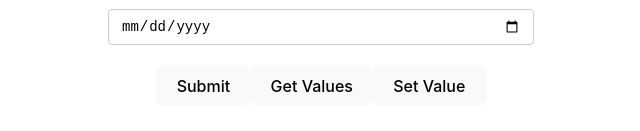
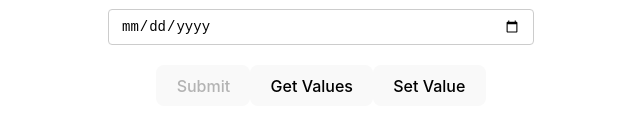
Before and after one commit to MirosBL45/react-hook-forms, a React (Vite) app: page / in a window 1280 px wide. Shown: the part 967-1098 px from the top of the page, without its empty margins (319-959 px from the left). Built offline with nearby package versions, Linux system fonts and the light colour scheme; no server answers.

Commit message:
isValid form

```diff
--- a/src/App.css
+++ b/src/App.css
@@ -34,3 +34,7 @@ input[type='date'] {
 .form-control {
   margin-bottom: 20px;
 }
+
+.disabled {
+  cursor: not-allowed;
+}
--- a/src/components/YouTubeForm.tsx
+++ b/src/components/YouTubeForm.tsx
@@ -1,4 +1,4 @@
-import { useForm, useFieldArray } from 'react-hook-form';
+import { useForm, useFieldArray, FieldErrors } from 'react-hook-form';
 import { DevTool } from '@hookform/devtools';
 // import { useEffect } from 'react';
 
@@ -54,10 +54,20 @@ export default function YouTubeForm() {
     setValue,
   } = formDeal;
 
-  const { errors, isSubmitting, touchedFields, dirtyFields, isDirty } =
-    formState;
+  const {
+    errors,
+    isSubmitting,
+    touchedFields,
+    dirtyFields,
+    isDirty,
+    isValid,
+    isSubmitted,
+    isSubmitSuccessful,
+    submitCount,
+  } = formState;
 
-  console.log(touchedFields, dirtyFields, isDirty);
+  console.log(touchedFields, dirtyFields, isDirty, isValid);
+  console.log(isSubmitted, isSubmitSuccessful, submitCount);
 
   // isDirty helps to see is form full. fe: button can be disabled when form is not full
 
@@ -77,6 +87,10 @@ export default function YouTubeForm() {
         message: 'Age is not god',
       });
     }
+  }
+
+  function onError(errors: FieldErrors<FormValues>) {
+    console.log(`Form errors:`, errors);
   }
 
   function handleGetValues() {
@@ -108,7 +122,7 @@ export default function YouTubeForm() {
       <h1>YouTube Form {renderCount / 2}</h1>
       <h2>Watched value: {watchUserName}</h2>
 
-      <form onSubmit={handleSubmit(onSubmitFun)}>
+      <form onSubmit={handleSubmit(onSubmitFun, onError)} noValidate>
         <div className="form-control">
           <label htmlFor="username">Username</label>
           <input
@@ -261,7 +275,12 @@ export default function YouTubeForm() {
           <p className="error">{errors.dob?.message}</p>
         </div>
 
-        <button disabled={isSubmitting}>
+        <button
+          className={`${
+            !isDirty || isSubmitting || !isValid ? 'disabled' : ''
+          }`}
+          disabled={!isDirty || isSubmitting || !isValid}
+        >
           {isSubmitting ? 'Loading' : 'Submit'}
         </button>
 
```
